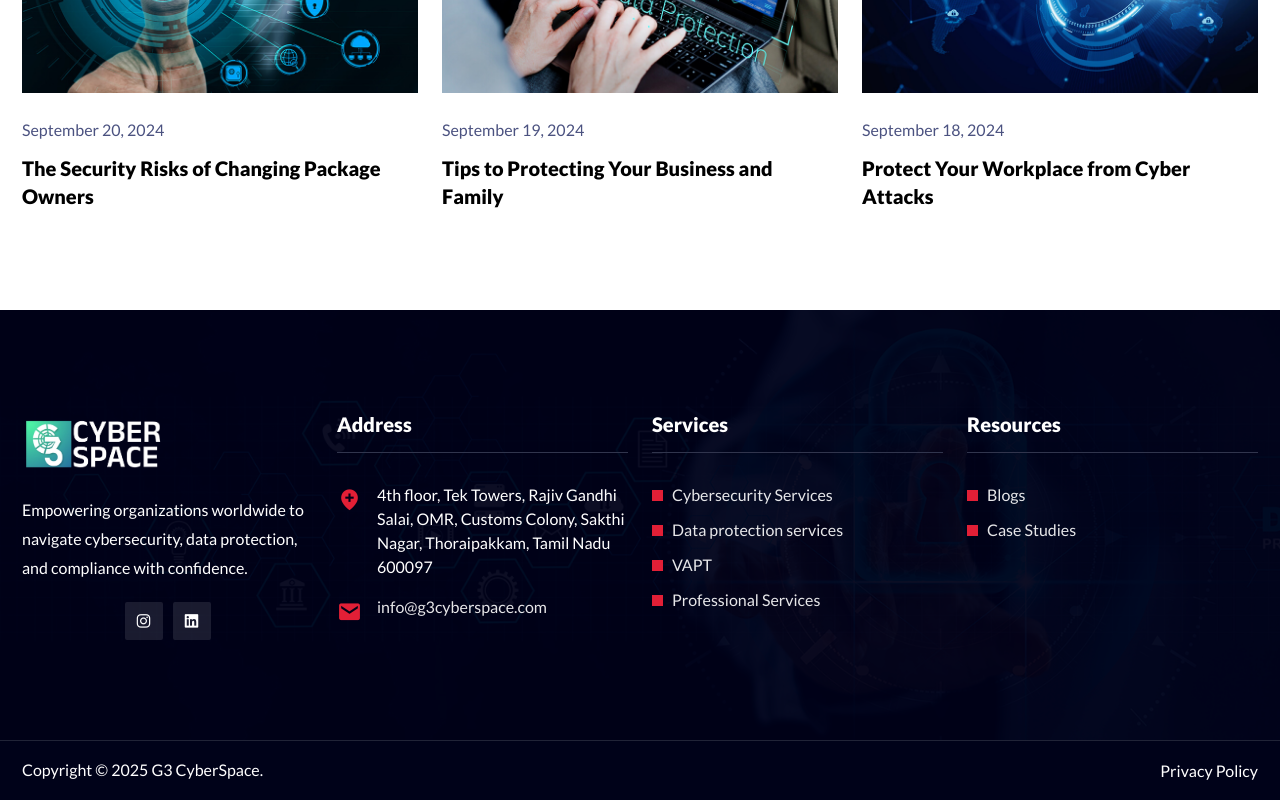
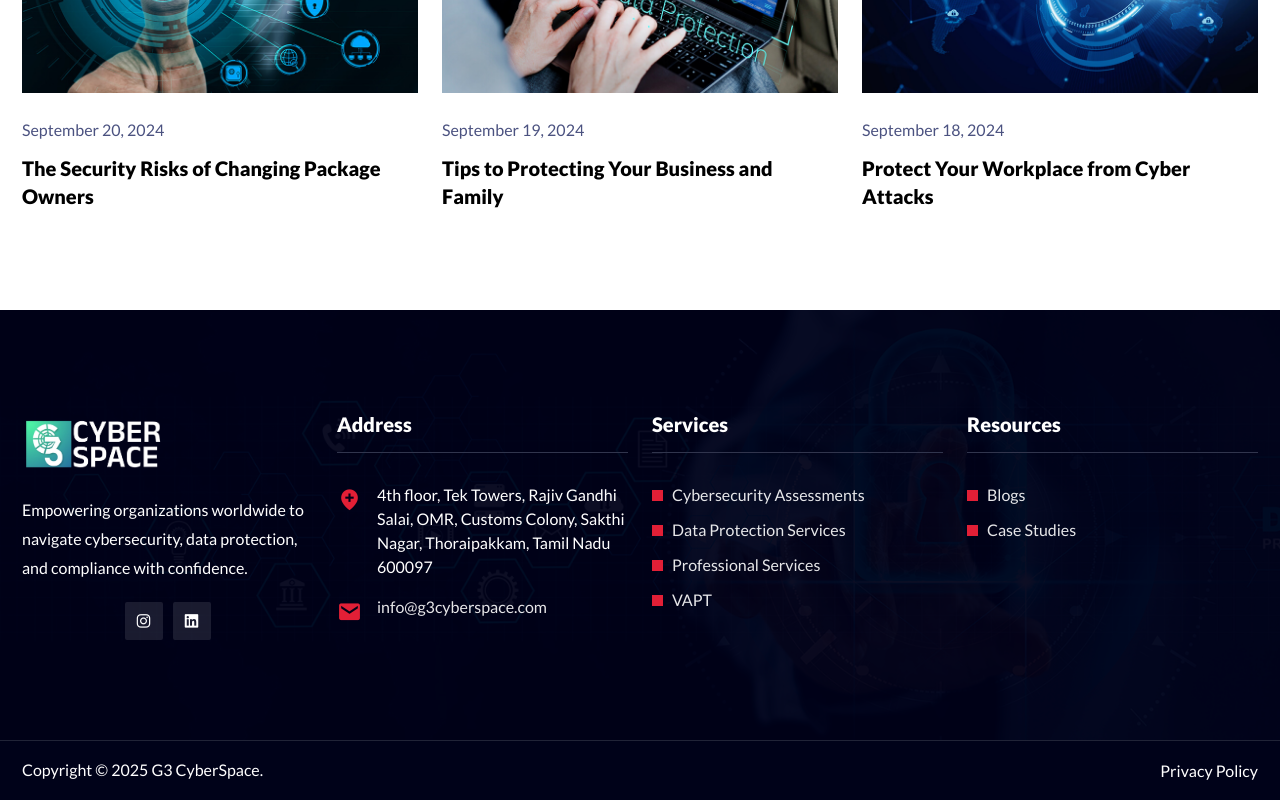
Before and after one commit to selva-mindbridges/g3-website, a Next.js app in the folder using-app-router-with-typescript/nezox/: page / in a window 1280 px wide. Shown: the part 6095-6895 px from the top of the page. Built offline with nearby package versions, Linux system fonts and the light colour scheme.

Commit message:
i changed the services links in footer section

```diff
--- a/using-app-router-with-typescript/nezox/src/components/Layouts/Footer.tsx
+++ b/using-app-router-with-typescript/nezox/src/components/Layouts/Footer.tsx
@@ -86,16 +86,16 @@ const Footer: React.FC = () => {
 
                 <ul className="import-link">
                   <li>
-                    <Link href="/solutions/details">Cybersecurity Services </Link>
+                    <Link href="/services/3/">Cybersecurity Assessments </Link>
                   </li>
                   <li>
-                    <Link href="/solutions/details">Data protection services </Link>
+                    <Link href="/services/details/">Data Protection Services </Link>
                   </li>
                   <li>
-                    <Link href="/solutions/details">VAPT </Link>
+                    <Link href="/services/2/">Professional Services  </Link>
                   </li>
                   <li>
-                    <Link href="/solutions/details">Professional Services </Link>
+                    <Link href="/services/">VAPT</Link>
                   </li>
                   {/* <li>
                     <Link href="/solutions/details">Enterprise Networks</Link>
```
